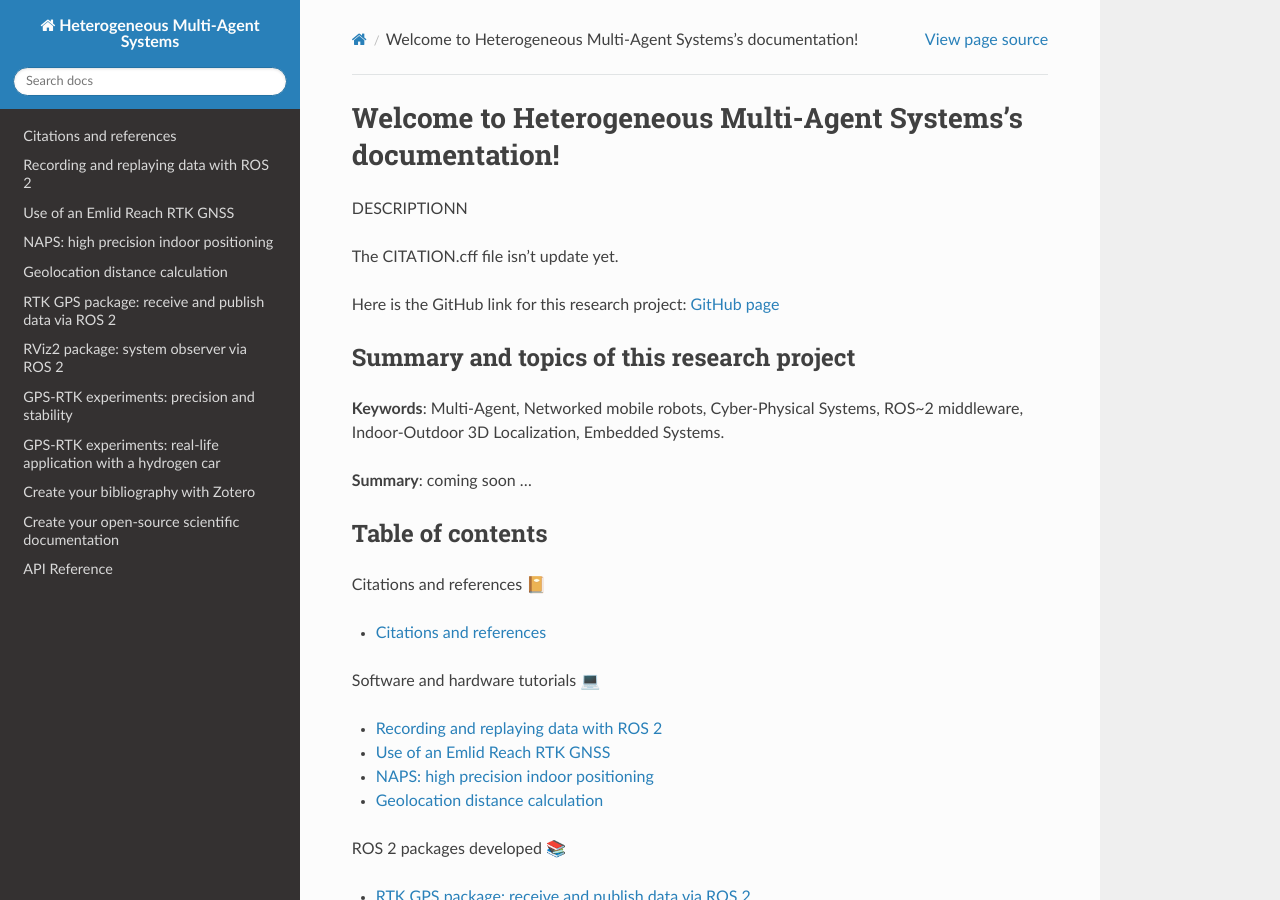
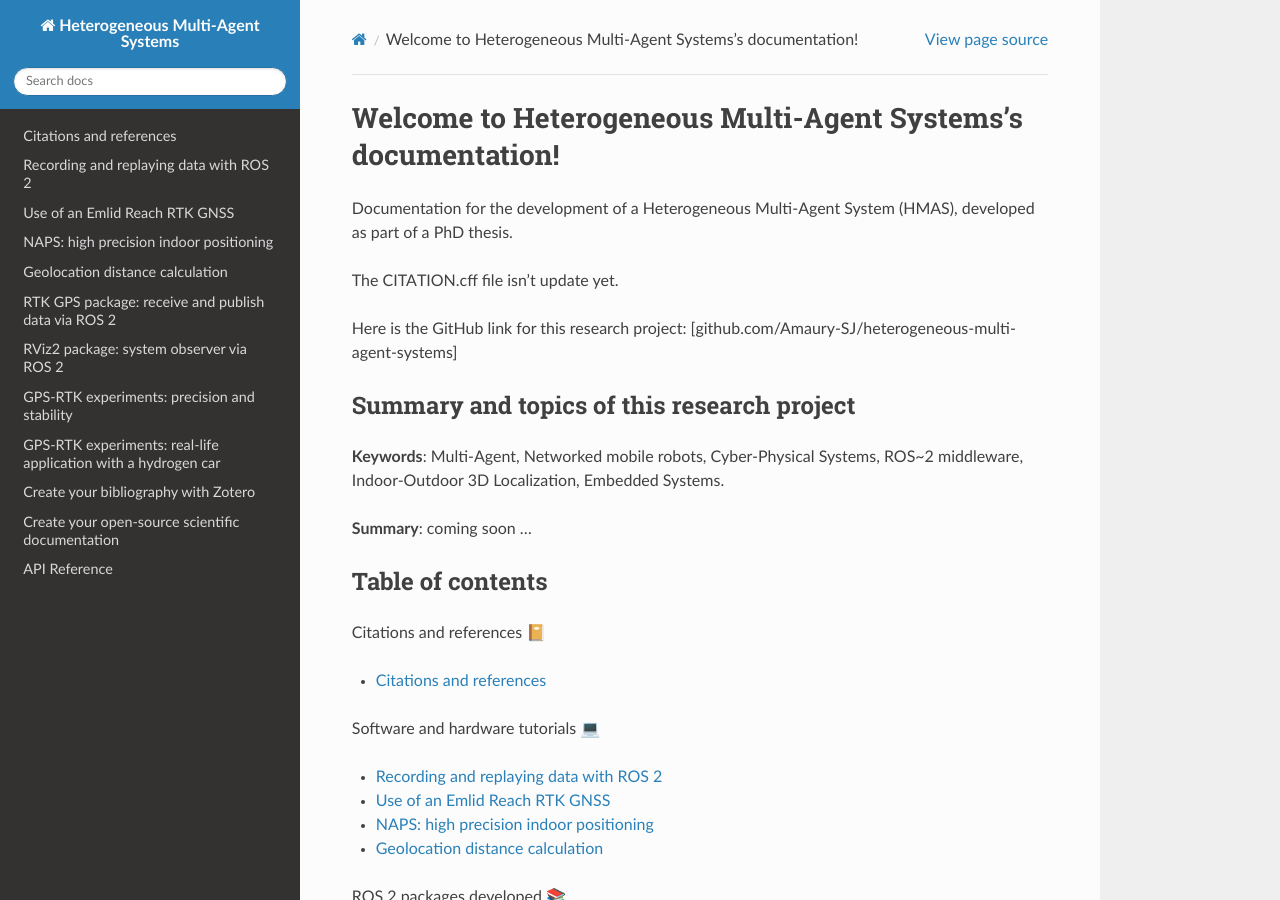
Before and after one commit to Amaury-SJ/heterogeneous-multi-agent-systems, a Sphinx documentation site: the page built from docs/source/index.md, in a window 1280 px wide and 900 px high. Built offline with Sphinx 7.4.7 and the Read the Docs theme 3.1.0, drawn with Linux system fonts in a browser that asks for light colours.

Commit message:
index change

```diff
--- a/docs/source/index.md
+++ b/docs/source/index.md
@@ -5,11 +5,11 @@
 
 # Welcome to Heterogeneous Multi-Agent Systems's documentation!
 
-DESCRIPTIONN
+Documentation for the development of a Heterogeneous Multi-Agent System (HMAS), developed as part of a PhD thesis.
 
 The CITATION.cff file isn't update yet.
 
-Here is the GitHub link for this research project: [GitHub page]
+Here is the GitHub link for this research project: [github.com/Amaury-SJ/heterogeneous-multi-agent-systems]
 
 ## Summary and topics of this research project
 
```
Also changed, not shown: docs/source/create_your_doc.md (+1 -1 lines).
